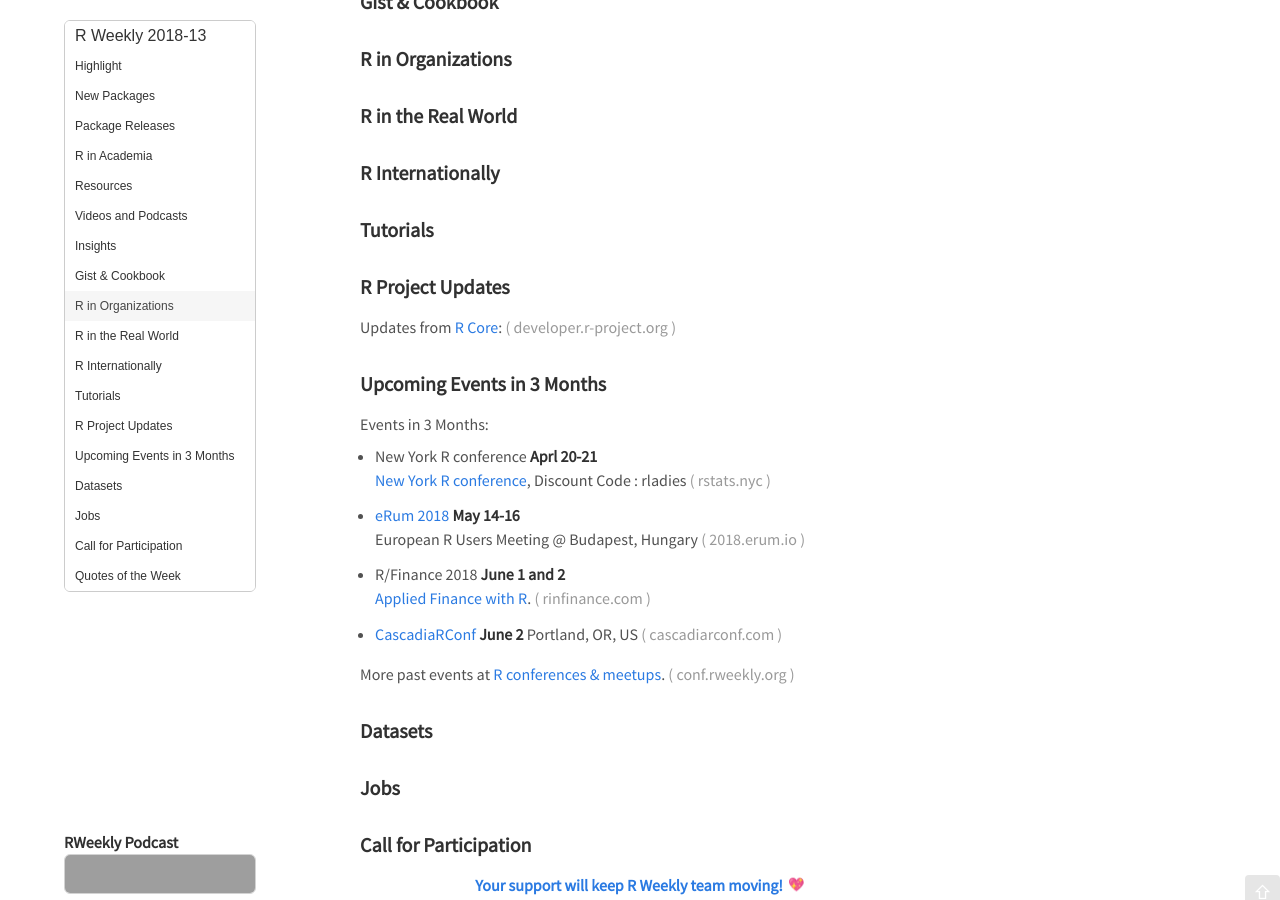
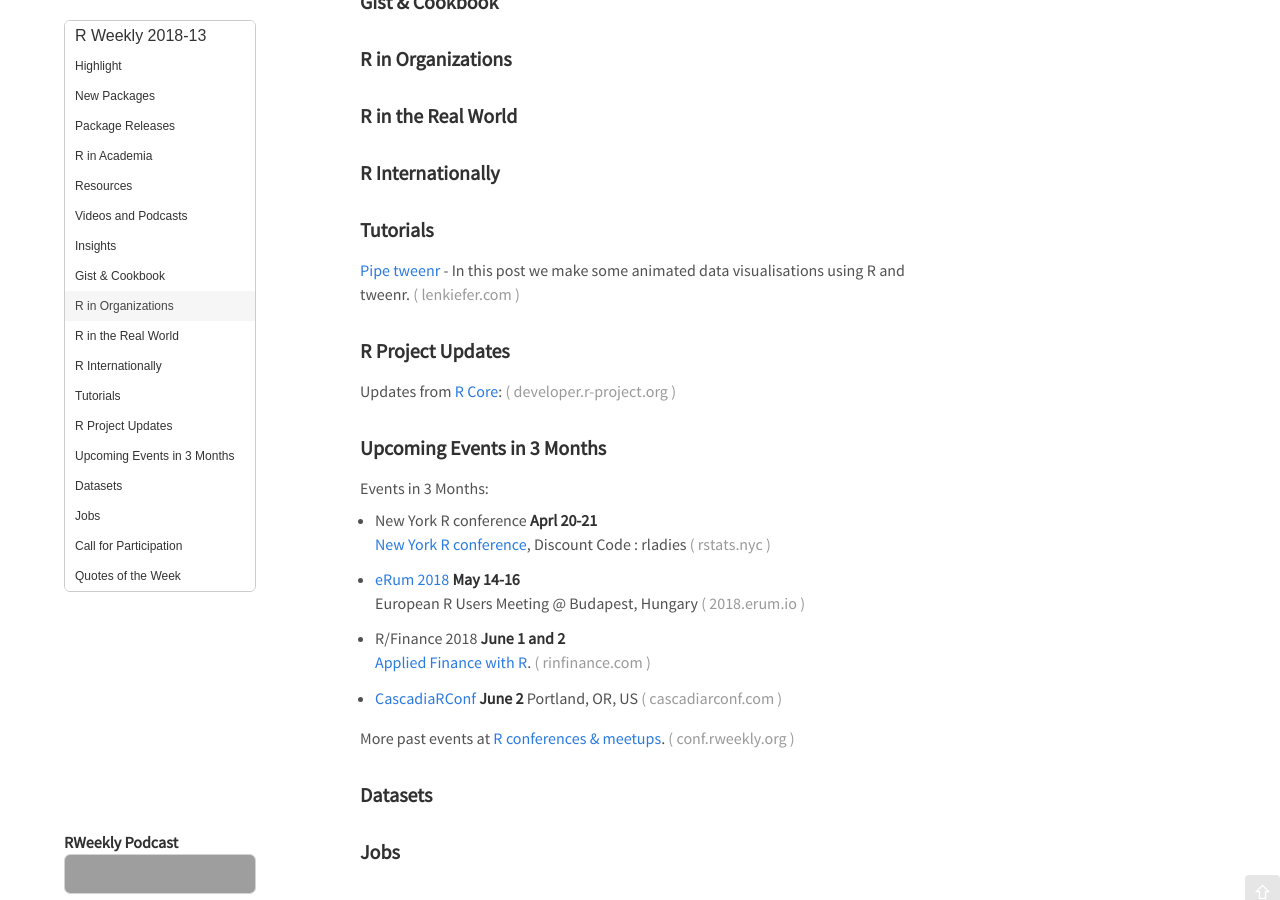
Before and after one commit to rweekly/rweekly.org, a Jekyll site: the page built from draft.md, in a window 1280 px wide and 900 px high, scrolled down 1236 px. Built offline with Jekyll 4.4.1, drawn with Linux system fonts in a browser that asks for light colours; emoji names are drawn with the system emoji font; comment, search, counter and statistics services are not loaded; grey boxes are pictures that could not be loaded.

Commit message:
Update draft.md

```diff
--- a/draft.md
+++ b/draft.md
@@ -70,7 +70,7 @@
 
 ###  Tutorials
 
-
+[Pipe tweenr](http://lenkiefer.com/2018/03/18/pipe-tweenr/) - In this post we make some animated data visualisations using R and tweenr.
 
 
 
```
